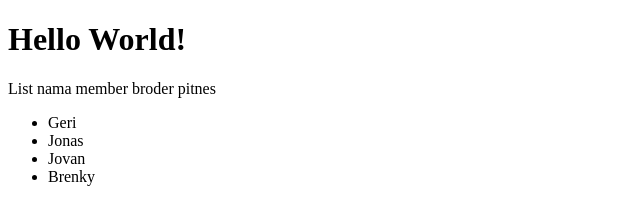
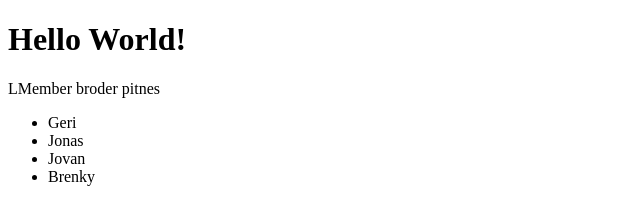
Before and after one commit to geriuntukbelajar/test-repo-untuk-rebase, a plain HTML site: page index.html in a window 1280 px wide. Shown: the full height of the page, 0-640 px from the left. Drawn offline with Linux system fonts and the light colour scheme.

Commit message:
mengubah paragraf pada index.html

```diff
--- a/index.html
+++ b/index.html
@@ -7,7 +7,7 @@
 </head>
 <body>
     <h1>Hello World!</h1>
-    <p>List nama member broder pitnes</p>
+    <p>LMember broder pitnes</p>
     <ul>
         <li>Geri</li>
         <li>Jonas</li>
```
